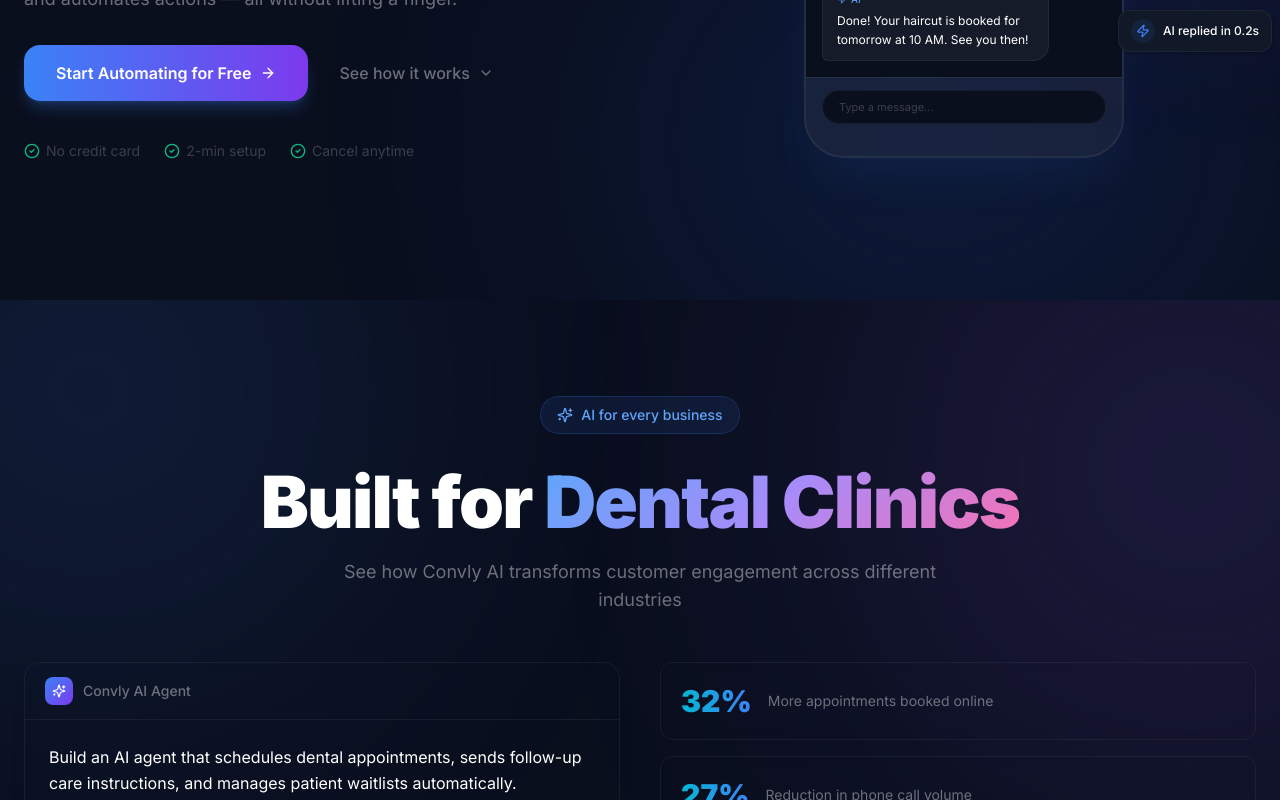
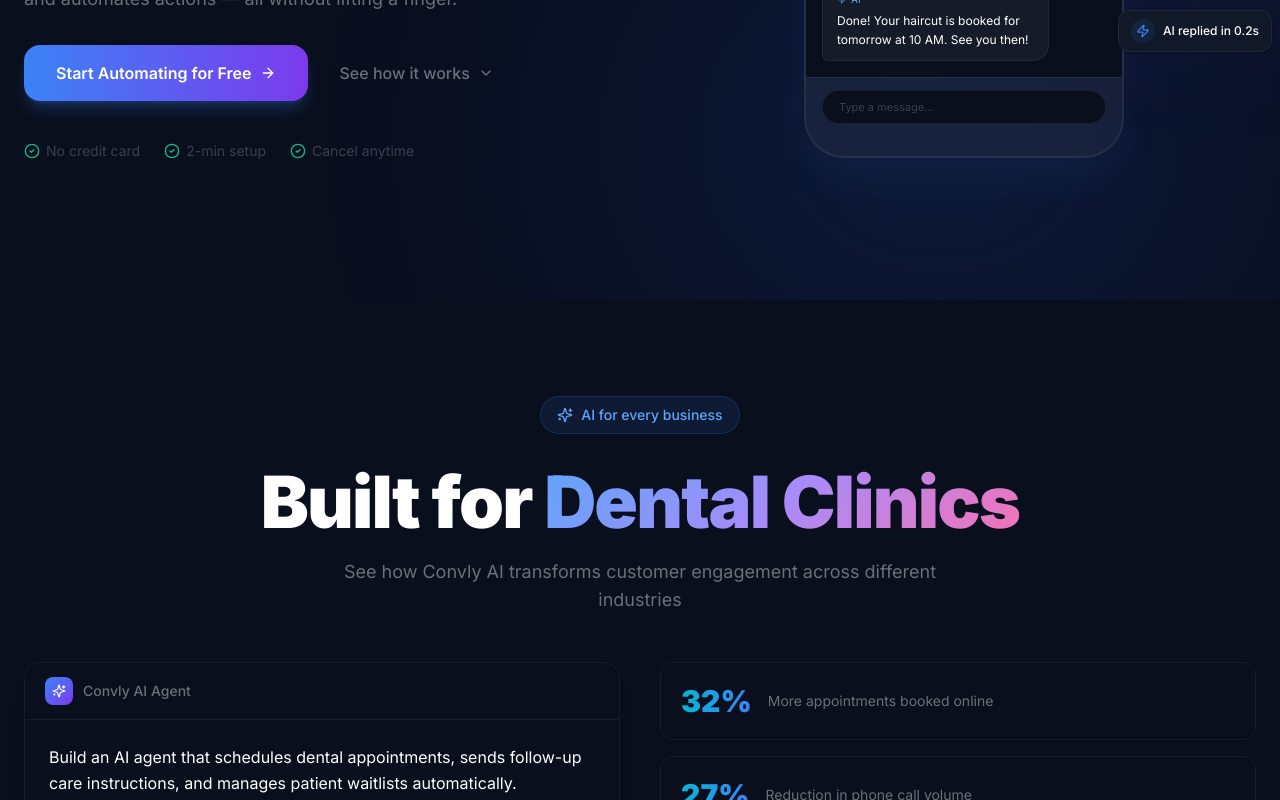
Before and after one commit to Sakd99/booklio-frontend, a React (Vite) app: page / in a window 1280 px wide. Shown: the part 500-1300 px from the top of the page. Built offline with nearby package versions, Linux system fonts and the light colour scheme.

Commit message:
fix: token expiry check in ProtectedRoute/AdminRoute, remove UseCasesShowcase blobs

```diff
--- a/src/App.tsx
+++ b/src/App.tsx
@@ -44,14 +44,30 @@ import AdminNotifications from './pages/dashboard/admin/Notifications';
 const Automations = lazy(() => import('./pages/dashboard/Automations'));
 const FlowBuilder = lazy(() => import('./pages/dashboard/FlowBuilder'));
 
+function isTokenExpired(token: string): boolean {
+  try {
+    const payload = JSON.parse(atob(token.split('.')[1]));
+    return payload.exp * 1000 < Date.now();
+  } catch {
+    return true;
+  }
+}
+
 function ProtectedRoute({ children }: { children: React.ReactNode }) {
-  const token = useAuthStore((s) => s.accessToken);
-  return token ? <>{children}</> : <Navigate to="/login" replace />;
+  const { accessToken, logout } = useAuthStore();
+  if (!accessToken || isTokenExpired(accessToken)) {
+    if (accessToken) logout();
+    return <Navigate to="/login" replace />;
+  }
+  return <>{children}</>;
 }
 
 function AdminRoute({ children }: { children: React.ReactNode }) {
-  const { accessToken, user } = useAuthStore();
-  if (!accessToken) return <Navigate to="/login" replace />;
+  const { accessToken, user, logout } = useAuthStore();
+  if (!accessToken || isTokenExpired(accessToken)) {
+    if (accessToken) logout();
+    return <Navigate to="/login" replace />;
+  }
   if (user?.role !== 'SUPER_ADMIN') return <Navigate to="/dashboard" replace />;
   return <>{children}</>;
 }
--- a/src/components/landing/UseCasesShowcase.tsx
+++ b/src/components/landing/UseCasesShowcase.tsx
@@ -178,20 +178,6 @@ export default function UseCasesShowcase() {
 
   return (
     <section className="relative min-h-screen flex items-center px-6 pt-24 pb-20">
-      {/* Background */}
-      <div className="absolute inset-0 overflow-hidden pointer-events-none">
-        <motion.div
-          animate={{ scale: [1, 1.1, 1], opacity: [0.15, 0.25, 0.15] }}
-          transition={{ duration: 8, repeat: Infinity, ease: 'easeInOut' }}
-          className="absolute -top-40 -left-40 w-[500px] h-[500px] bg-blue-500 rounded-full blur-[150px]"
-        />
-        <motion.div
-          animate={{ scale: [1, 1.15, 1], opacity: [0.1, 0.2, 0.1] }}
-          transition={{ duration: 10, repeat: Infinity, ease: 'easeInOut', delay: 2 }}
-          className="absolute -top-20 -right-40 w-[500px] h-[500px] bg-violet-500 rounded-full blur-[150px]"
-        />
-      </div>
-
       <div className="max-w-7xl mx-auto w-full relative">
         {/* Title */}
         <motion.div
```
